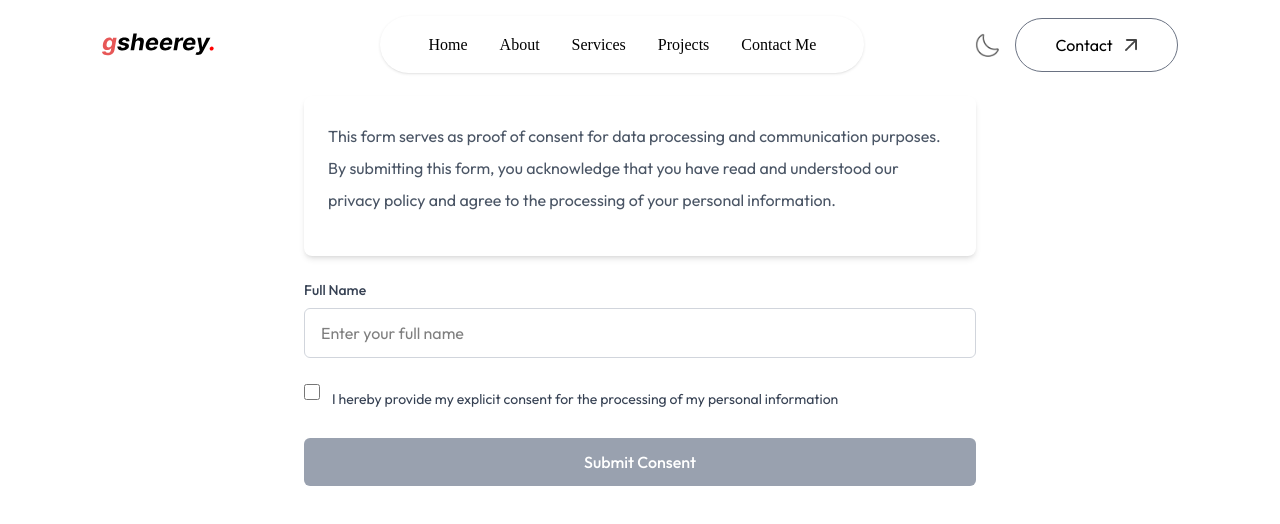
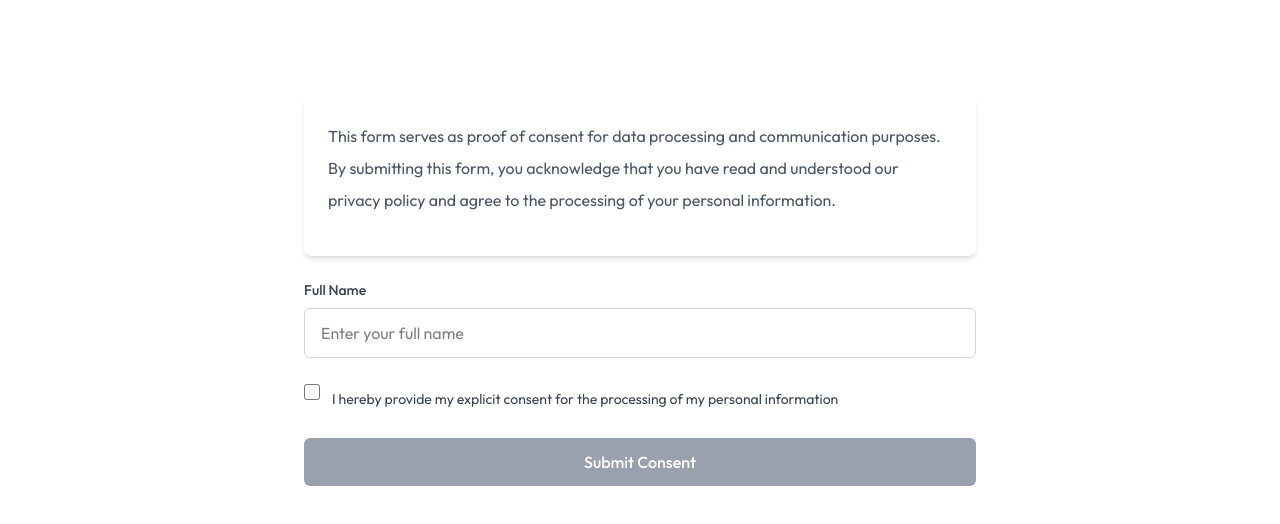
Before and after one commit to gurkirtheerey/gheerey, a Next.js app: page /proof-of-consent in a window 1280 px wide. Shown: the top 524 px of the page. Built offline with nearby package versions, Linux system fonts and the light colour scheme; a web font is replaced by a local one.

Commit message:
Refactor Proof of Consent component: Remove dark mode props and Navbar integration for a simplified structure.

```diff
--- a/app/proof-of-consent/page.tsx
+++ b/app/proof-of-consent/page.tsx
@@ -1,16 +1,7 @@
 "use client";
 import { useState } from "react";
-import Navbar from "../components/Navbar";
 
-interface ProofOfConsentProps {
-  isDarkMode: boolean;
-  setIsDarkMode: (isDarkMode: boolean) => void;
-}
-
-export default function ProofOfConsent({
-  isDarkMode,
-  setIsDarkMode,
-}: ProofOfConsentProps) {
+export default function ProofOfConsent() {
   const [name, setName] = useState("");
   const [consent, setConsent] = useState(false);
 
@@ -25,7 +16,6 @@ export default function ProofOfConsent({
 
   return (
     <div className="min-h-screen bg-white dark:bg-gray-900">
-      <Navbar isDarkMode={isDarkMode} setIsDarkMode={setIsDarkMode} />
       <div className="container mx-auto px-4 py-8">
         <div className="max-w-2xl mx-auto mt-16">
           <div className="bg-white dark:bg-gray-800 rounded-lg shadow-md p-6 mb-6">
```
